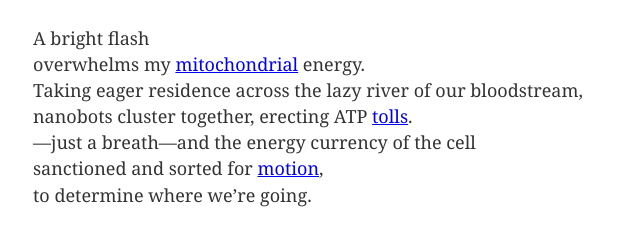
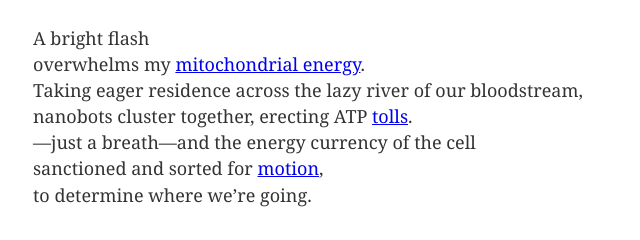
Before and after one commit to ryapapap/debt-state, a Gatsby site: page /cell in a window 1280 px wide. Shown: the top 240 px of the page, 17-657 px from the left. Built offline with nearby package versions, Linux system fonts and the light colour scheme; Gatsby itself is replaced by a stand-in of ours.

Commit message:
e n e r g y

```diff
--- a/src/pages/cell.js
+++ b/src/pages/cell.js
@@ -9,7 +9,7 @@ const Cellpage = () => {
   <div className="poem-container">
     <div className="poem">
 {`A bright flash
-overwhelms my `}<Link to="/home/">mitochondrial</Link>{` energy.
+overwhelms my `}<Link to="/home/">mitochondrial energy</Link>{`.
 Taking eager residence across the lazy river of our bloodstream,
 nanobots cluster together, erecting ATP `}<Link to="/state/">tolls</Link>{`.
 —just a breath—and the energy currency of the cell
```
